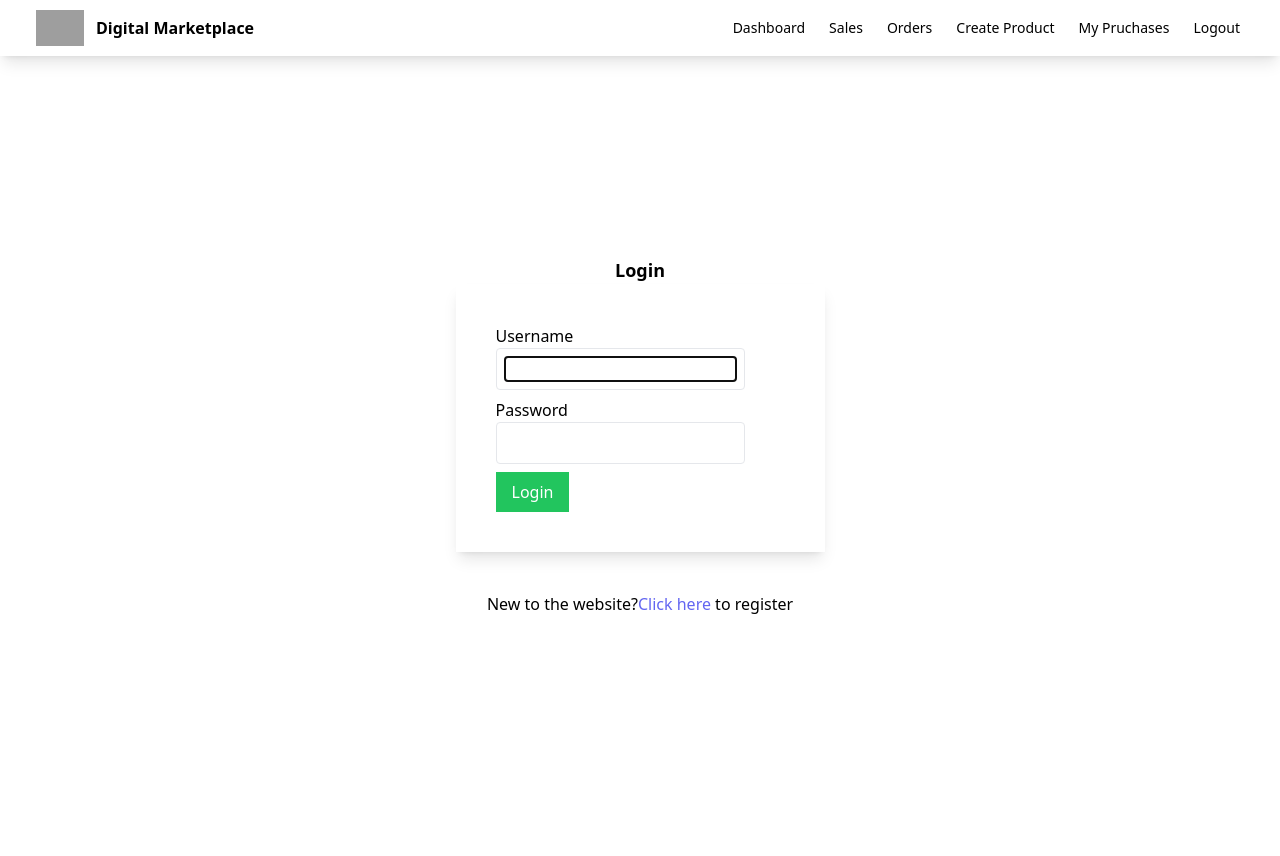
After one commit to MerhawiGu/DigitalMarket, a Django app: page /login/ in a window 1280 px wide. The commit adds this page. Run offline with Django 4.2, Linux system fonts and the light colour scheme; some libraries are stand-ins or nearby versions; grey boxes are pictures that could not be loaded.

Commit message:
add login and logout

```diff
--- a/dmarket/settings.py
+++ b/dmarket/settings.py
@@ -120,9 +120,10 @@ USE_TZ = True
 # Static files (CSS, JavaScript, Images)
 # https://docs.djangoproject.com/en/4.2/howto/static-files/
 
-STATIC_URL = 'static/'
+STATIC_URL = '/static/'
 
 # Default primary key field type
 # https://docs.djangoproject.com/en/4.2/ref/settings/#default-auto-field
 
 DEFAULT_AUTO_FIELD = 'django.db.models.BigAutoField'
+LOGIN_REDIRECT_URL ='/'
--- a/myapp/models.py
+++ b/myapp/models.py
@@ -1,7 +1,9 @@
 from django.db import models
+from django.contrib.auth.models import User
 
 # Create your models here.
 class Product(models.Model):
+    seller = models.ForeignKey(User, on_delete=models.CASCADE)
     name = models.CharField(max_length=100)
     description = models.CharField(max_length=100)
     price = models.FloatField()
--- a/myapp/templates/myapp/base.html
+++ b/myapp/templates/myapp/base.html
@@ -20,7 +20,7 @@
                 <a href="" class="mr-6 text-sm font-medium text-grey-500">Orders</a>
                 <a href="" class="mr-6 text-sm font-medium text-grey-500">Create Product</a>
                 <a href="" class="mr-6 text-sm font-medium text-grey-500">My Pruchases</a>
-                <a href="" class="mr-6 text-sm font-medium text-grey-500">Logout</a>
+                <a href="{% url 'logout' %}" class="mr-6 text-sm font-medium text-grey-500">Logout</a>
             </div>
         </div>
     </nav>
--- /dev/null
+++ b/myapp/templates/myapp/login.html
@@ -0,0 +1,24 @@
+{% extends 'myapp/base.html' %}
+{% block body %}
+<div class="flex flex-col justify-center items-center min-h-screen">
+    <h1 class="font-bold text-lg">Login</h1>
+    <form class="shadow-lg p-10" action="POST">
+        {% csrf_token %}
+        <div class="mb-2">
+            <label>Username</label>
+            <div class="border rounded py-2 px-2 mr-10">
+                {{ form.username }}
+            </div>
+        </div>
+        <div class="mb-2">
+            <label>Password</label>
+            <div class="border rounded py-2 px-2 mr-10">
+                {{ form.password }}
+            </div>
+        </div>
+        <button class="bg-green-500 text-white px-4 py-2" type="submit">Login</button>
+    </form>
+    <p class="m-10">New to the website?<span><a class="text-indigo-500" href="{% url 'register' %}">Click here </a>to register</p>
+</div>
+
+{% endblock %}
--- a/myapp/templates/myapp/register.html
+++ b/myapp/templates/myapp/register.html
@@ -30,6 +30,7 @@
         </div>
         <button class="bg-green-500 text-white px-4 py-2" type="submit">Create user</button>
     </form>
+    <p class="m-10">Already registered?<span><a class="text-indigo-500" href="{% url 'login' %}">Click here </a>to Login</p>
 </div>
 
 {% endblock %}
--- a/myapp/urls.py
+++ b/myapp/urls.py
@@ -1,5 +1,6 @@
 from django.urls import path
 from .import views
+from django.contrib.auth import views as auth_views
 
 urlpatterns = [
     path('', views.index,name='index'),
@@ -12,4 +13,6 @@ urlpatterns = [
     path('delete/<int:id>/',views.product_delete,name='delete'),
     path('dashboard',views.dashboard,name='dashboard'),
     path('register/',views.register,name='register'),
+    path('login/',auth_views.LoginView.as_view(template_name='myapp/login.html'),name='login'),
+    path('logout/',auth_views.LoginView.as_view(template_name='myapp/logout.html'),name='logout'),
 ]
```
Also changed, not shown: myapp/templates/myapp/logout.html (added, +8 -0 lines), myapp/views.py (+5 -4 lines), db.sqlite3, myapp/migrations/0003_product_seller.py (added).
